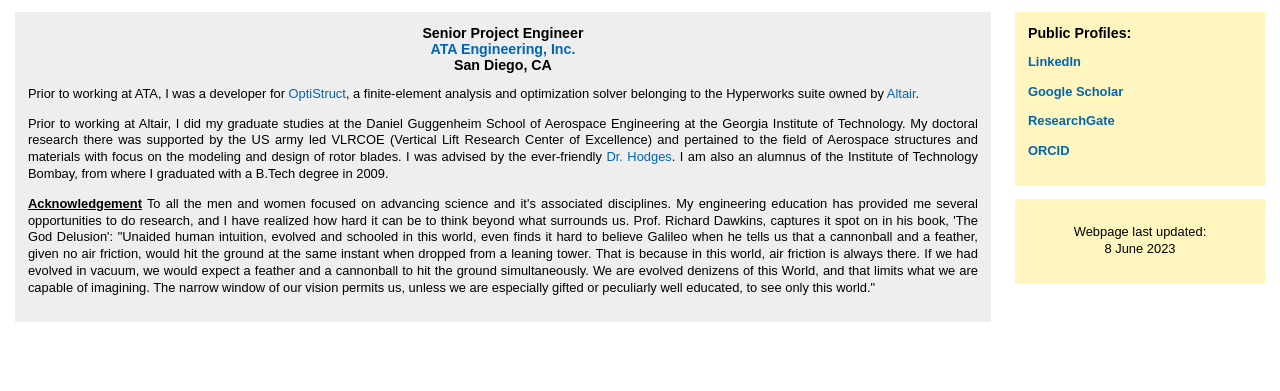
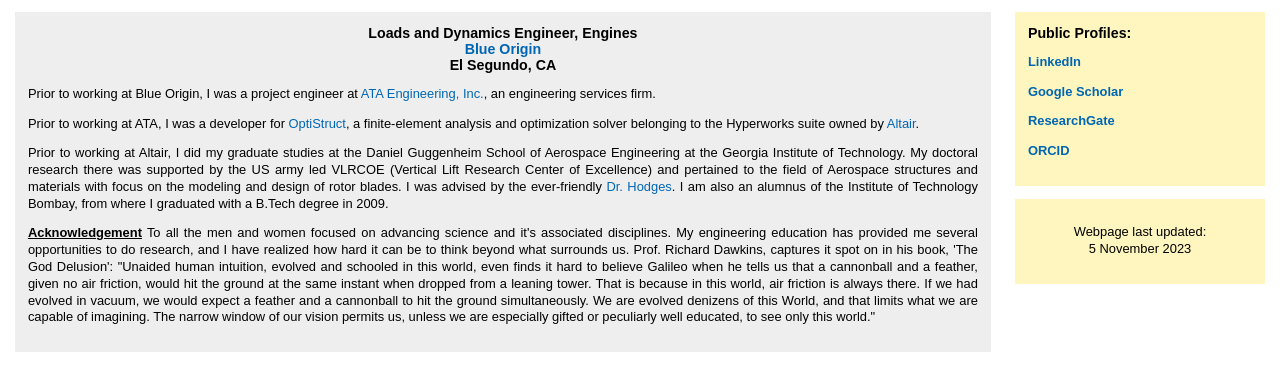
Before and after one commit to ranurag87/ranurag87.github.io, a plain HTML site: page index.html in a window 1280 px wide. Shown: the part 111-502 px from the top of the page. Drawn offline with Linux system fonts and the light colour scheme.

Commit message:
Update index.html

```diff
--- a/index.html
+++ b/index.html
@@ -20,11 +20,14 @@
 <div id="right">
 <center>
 <h2>
-Senior Project Engineer <br>
-<a href="https://www.ata-e.com/">ATA Engineering, Inc. </a> <br>
-San Diego, CA <br>
+Loads and Dynamics Engineer, Engines <br>
+<a href="https://www.blueorigin.com/">Blue Origin </a> <br>
+El Segundo, CA <br>
 </h2>
 </center>
+<p>
+Prior to working at Blue Origin, I was a project engineer at <a href="https://www.ata-e.com/">ATA Engineering, Inc.</a>, an engineering services firm.
+</p>
 <p>
 Prior to working at ATA, I was a developer for <a href="https://www.altair.com/optistruct/">OptiStruct</a>, a finite-element analysis and optimization solver belonging to the Hyperworks suite owned by <a href="https://www.altair.com/">Altair</a>.
 </p>
@@ -46,7 +49,7 @@ opportunities to do research, and I have realized how hard it can be to think be
 
 	<div class="box">
 			<center>
-			<p>Webpage last updated:<br> 8 June 2023</p>
+			<p>Webpage last updated:<br> 5 November 2023</p>
 			</center>
 	</div>
 </div>
```
